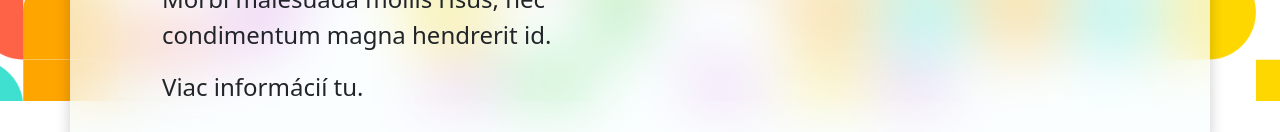
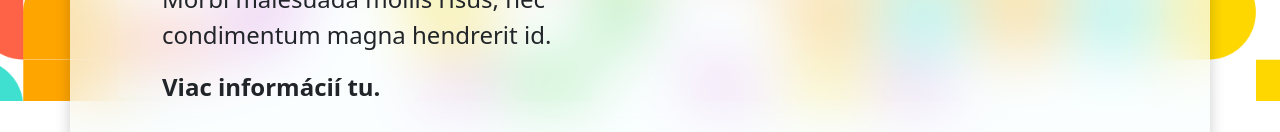
Before and after one commit to Adam-Bozek/family-task-manager, a React (Create React App) app in the folder front-end/: page /Home in a window 1280 px wide. Shown: the part 699-831 px from the top of the page. Built offline with nearby package versions, Linux system fonts and the light colour scheme.

Commit message:
some small code changes

```diff
--- a/front-end/src/components/LandingPage.js
+++ b/front-end/src/components/LandingPage.js
@@ -24,7 +24,7 @@ const LandingPage = () => {
 						</p>
 						<a
 							href="/MoreInfo"
-							className="mx-5 text-body-dark"
+							className="mx-5"
 							onClick={(e) => {
 								e.preventDefault();
 								handle_redirect("/MoreInfo");
--- a/front-end/src/components/css/style-landing-page.module.css
+++ b/front-end/src/components/css/style-landing-page.module.css
@@ -14,6 +14,7 @@ main {
 a {
   color: inherit;
   text-decoration: none;
+  font-weight: 650;
   position: relative;
   transition: color 0.3s ease, text-decoration 0.3s ease;
 }
```
